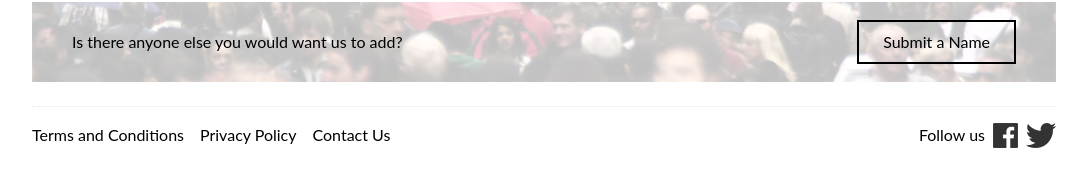
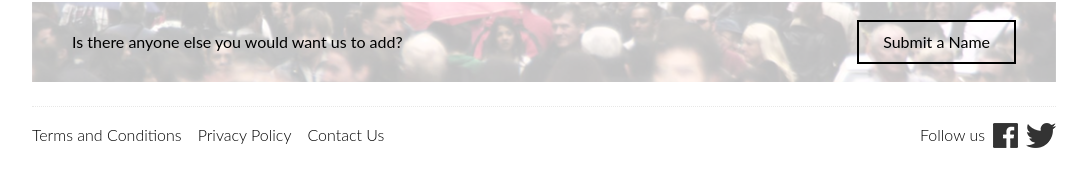
Before and after one commit to santiagoPadi/ui-test, a React (Create React App) app: page / in a window 1280 px wide. Shown: the part 2165-2351 px from the top of the page, without its empty margins (96-1183 px from the left). Built offline with nearby package versions, Linux system fonts and the light colour scheme.

Commit message:
routes & scrolling

```diff
--- a/src/components/footer/index.tsx
+++ b/src/components/footer/index.tsx
@@ -1,10 +1,16 @@
 import React from 'react'
+import { useHistory } from 'react-router-dom'
 import FacebookIcon from '../../assets/facebook'
 import TwitterIcon from '../../assets/twitter'
 const anyoneImage = require('../../assets/anyoneElse.png')
 
 const Footer = () => {
-  const info = ['Terms and Conditions', 'Privacy Policy', 'Contact Us']
+  const { push } = useHistory()
+  const info = [
+    { name: 'Terms and Conditions', route: '/terms' },
+    { name: 'Privacy Policy', route: '/privacy' },
+    { name: 'Contact Us', route: '/contact' },
+  ]
   return (
     <section className={`w-full px-ph mb-20`}>
       <div
@@ -15,16 +21,20 @@ const Footer = () => {
       >
         <div className="w-full h-full bg-white bg-opacity-75 flex flex-col text-center sm:text-left sm:flex-row items-center justify-center sm:justify-between px-10 py-2">
           <p className=" mb-4 sm:mb-0">Is there anyone else you would want us to add?</p>
-          <button className=" border-2 border-black px-6 py-2">Submit a Name</button>
+          <button onClick={() => push('submit-name')} className=" border-2 border-black px-6 py-2">
+            Submit a Name
+          </button>
         </div>
       </div>
       {/* separator */}
       <div className="w-full border-t border-gray border-dotted mt-6 mb-4" />
       {/* info footer */}
-      <footer className="sm:flex">
+      <footer className="sm:flex font-light text-gray-300">
         <div className="w-full sm:flex justify-start">
           {info.map(i => (
-            <p className="mr-4">{i}</p>
+            <p key={i.name} className="mr-4" onClick={() => push(i.route)}>
+              {i.name}
+            </p>
           ))}
         </div>
         <div className="w-full flex sm:justify-end">
--- a/src/components/navbar/index.tsx
+++ b/src/components/navbar/index.tsx
@@ -1,14 +1,22 @@
 import React, { useRef, useState } from 'react'
+import { useHistory, useLocation } from 'react-router-dom'
 import { useClickAway } from 'react-use'
 import MenuIcon from '../../assets/MenuIcon'
 import SearchIcon from '../../assets/search'
-const options: string[] = ['Past Trials', 'How it Works', 'log in/Sign Up']
 const Navbar = () => {
+  const { push } = useHistory()
+  const { pathname } = useLocation()
   const [drop, setDrop] = useState<boolean>(false)
   const ref = useRef(null)
   useClickAway(ref, () => {
     setDrop(false)
   })
+  const scrolling = () => {
+    if (pathname !== '/') {
+      push('/')
+    }
+    window.scrollBy(0, window.innerHeight + 150) //x y
+  }
   return (
     <div
       className={`w-full  absolute top-0 bg-opacity-100 bg-gradient-to-b from-op-black to-transparent px-ph centered text-white ${
@@ -16,11 +24,19 @@ const Navbar = () => {
       }`}
       style={{ backdropFilter: 'blur(2px)' }}
     >
-      <div className="w-full text-3xl">Rule of Thumb.</div>
+      <div onClick={() => push('/')} className="w-full text-3xl cursor-pointer hover:text-4xl">
+        Rule of Thumb.
+      </div>
       <div className={`w-full  justify-between  sm:visible sm:flex ${drop ? '' : 'invisible  hidden'} `} ref={ref}>
-        {options.map(op => (
-          <p className="cursor-pointer text-sm my-2 sm:my-0 hover:font-semibold hover:underline">{op}</p>
-        ))}
+        <p onClick={() => scrolling()} className="cursor-pointer text-sm my-2 sm:my-0 hover:font-semibold hover:underline">
+          Past Trials
+        </p>
+        <p onClick={() => push('/how-works')} className="cursor-pointer text-sm my-2 sm:my-0 hover:font-semibold hover:underline">
+          How it Works
+        </p>
+        <p onClick={() => push('/login')} className="cursor-pointer text-sm my-2 sm:my-0 hover:font-semibold hover:underline">
+          log in/Sign Up
+        </p>
         <SearchIcon className="cursor-pointer" />
       </div>
       <MenuIcon onClick={() => setDrop(!drop)} className={`w-icon h-icon sm:invisible ${drop && 'invisible'}`} />
```
